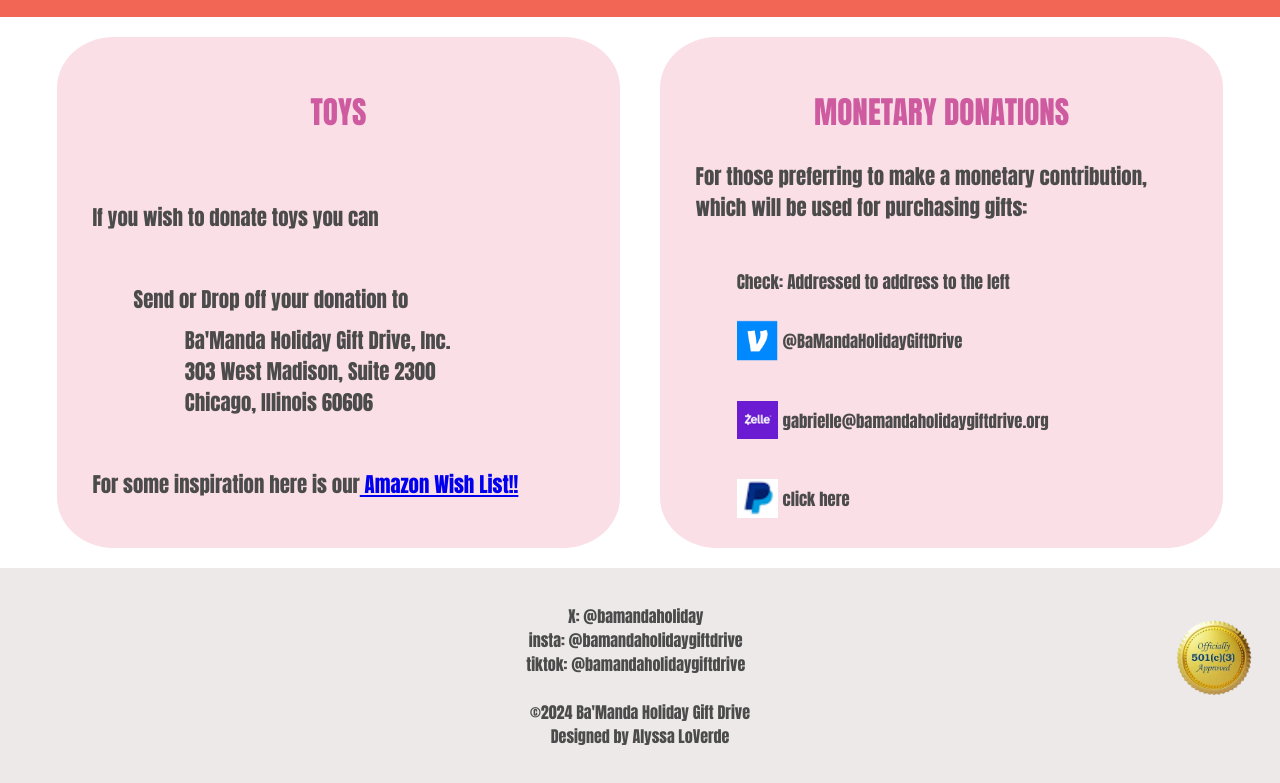
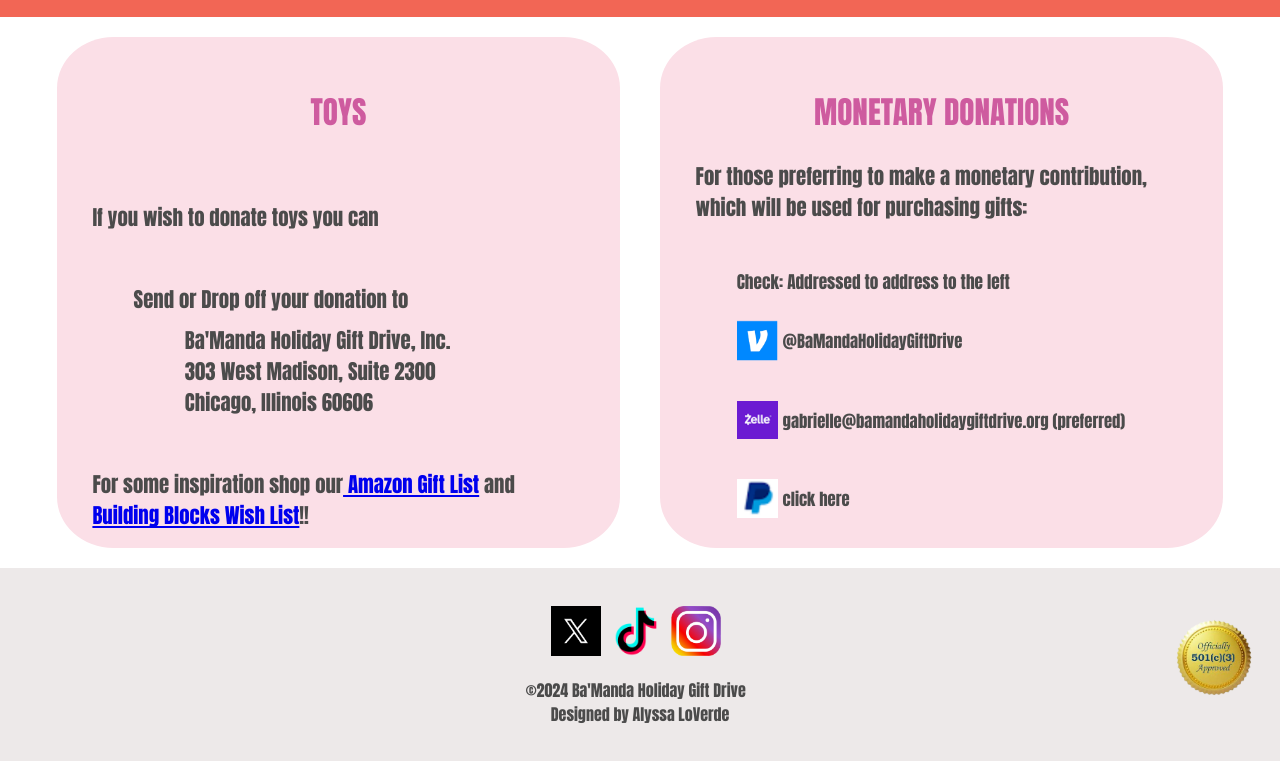
Before and after one commit to alyssaloverde/ba-manda-holiday-gift-drive, a plain HTML site: page pages/howYouCanHelp.html in a window 1280 px wide. Shown: the part 363-1146 px from the top of the page. After the commit the page ends 1124 px from the top, so only its background shows below. Drawn offline with Linux system fonts and the light colour scheme.

Commit message:
document corrections part 2

```diff
--- a/pages/howYouCanHelp.html
+++ b/pages/howYouCanHelp.html
@@ -35,7 +35,7 @@
                 Chicago, Illinois 60606 <br/>
             </p>
             </br/>
-            <p>For some inspiration here is our<a href="https://www.amazon.com/registries/gl/guest-view/2P42XBNRJ9MSK"> Amazon Wish List!!</a></p>
+            <p>For some inspiration shop our<a href="https://www.amazon.com/registries/gl/guest-view/2P42XBNRJ9MSK"> Amazon Gift List</a> and <a href="https://www.buildingblockstoys.com/bamanda"> Building Blocks Wish List</a>!!</p>
         </div>
 
 
@@ -55,7 +55,7 @@
                 <div class="monetary">
                     <a href="https://www.zellepay.com/">
                       <img class="monetary-img" src="../images/zelle.png">
-                      <span class="monetary-text">gabrielle@bamandaholidaygiftdrive.org</span>
+                      <span class="monetary-text">gabrielle@bamandaholidaygiftdrive.org (preferred)</span>
                     </a>
                 </div>
 
@@ -77,11 +77,33 @@
 
     <footer>
         <img  src="../images/501.png" alt="501 nonprofit" class="nonprofit-img">
+
+        <section class="social-footer">
+            <div class="footer-socials">
+                <a href="https://x.com/bamandaholiday">
+                    <img class="footer-img" src="../images/twitter.avif">
+                </a>
+            </div>
+
+            <div class="footer-socials">
+                <a href="https://www.tiktok.com/@bamandaholidaygiftdrive">
+                    <img class="footer-img" src="../images/tiktok.webp">
+                </a>
+            </div>
+
+            <div class="footer-socials">
+                <a href="https://www.instagram.com/bamandaholidaygiftdrive/">
+                    <img class="footer-img" src="../images/insta.png">
+                </a>
+            </div>
+
+        </section>
+
         <p class="footer-txt">
-            X: @bamandaholiday </br> insta: @bamandaholidaygiftdrive </br> tiktok: @bamandaholidaygiftdrive </br>  </br>
             ©2024 Ba'Manda Holiday Gift Drive  <br/> Designed by Alyssa LoVerde </br>
         </p>
 
     </footer>
+
 </body>
 </html>
--- a/styles.css
+++ b/styles.css
@@ -199,6 +199,40 @@ div.social {
   float: left;
 }
 
+img.footer-img {
+  vertical-align: middle;
+  width: 50px;
+  height: 50px;
+  padding: 0%;
+  margin: 0px;
+}
+
+div.footer-socials{
+  margin-left: 5px;
+  margin-right: 5px;
+
+  margin-top: 1%;
+  margin-bottom: 1%;
+
+}
+
+section.social-footer{
+  display: flex;
+  justify-content: center;
+  margin-left: 10px;
+}
+
+p.footer-text{
+  text-align: center;
+}
+
+img.nonprofit-img {
+  width: 80px;
+  margin-top: 2%;
+  float: right;
+  margin-left: -5%;
+}
+
 span.social-text {
   font-size: 115%;
 }
@@ -366,16 +400,9 @@ p.home-txt-2 {
   line-height: 6000%;
 }
 
-img.nonprofit-img {
-  width: 80px;
-  margin-top: 2%;
-  float: right;
-  margin-left: -5%;
-}
 
-p.footer-text{
-  margin-right: 20%;
-}
+
+
 
 /* img.nonprofit-img {
   width: 50px;
```
Also changed, not shown: index.html (+23 -1 lines), pages/ourMission.html (+24 -2 lines), pages/stayConnected.html (+25 -2 lines).
